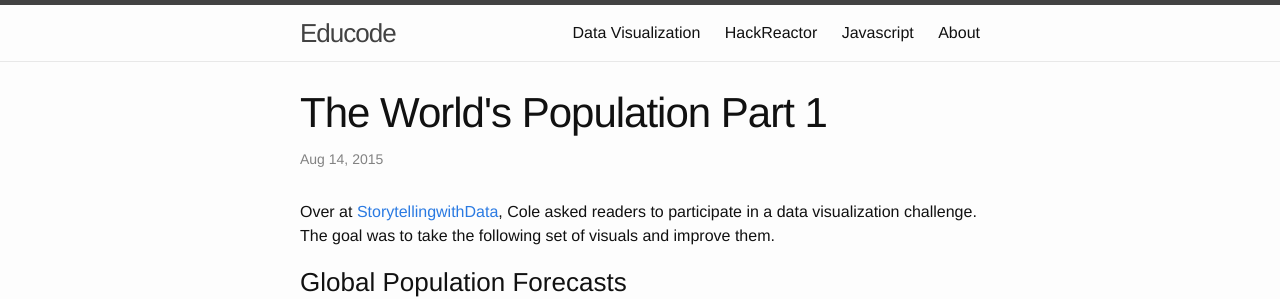
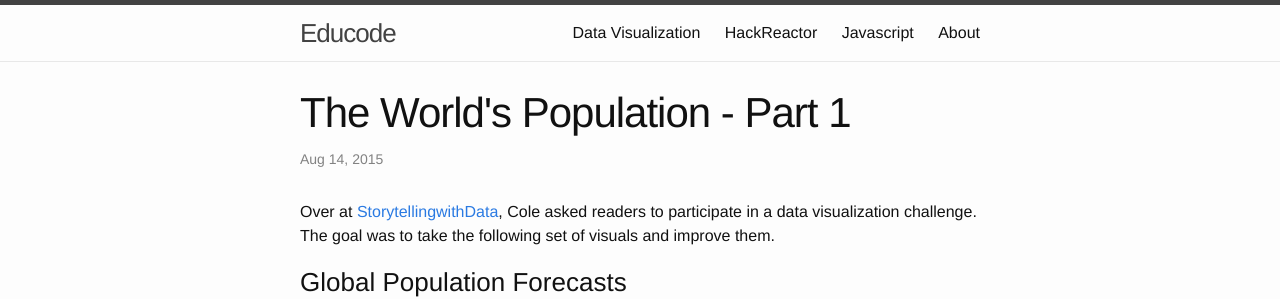
Before and after one commit to csaden/csaden.github.io, a Jekyll site: the page built from datavis/_posts/2015-08-14-The World's Population.md, in a window 1280 px wide and 900 px high. Shown: the top 299 px of the window. Built offline with Jekyll 4.4.1, drawn with Linux system fonts in a browser that asks for light colours.

```diff
--- a/datavis/_posts/2015-08-14-The World's Population.md
+++ b/datavis/_posts/2015-08-14-The World's Population.md
@@ -1,6 +1,6 @@
 ---
 layout: post
-title:  The World's Population Part 1
+title:  The World's Population - Part 1
 date:   2015-08-14 10:50:00
 categories: datavis
 tags: [data]
```
